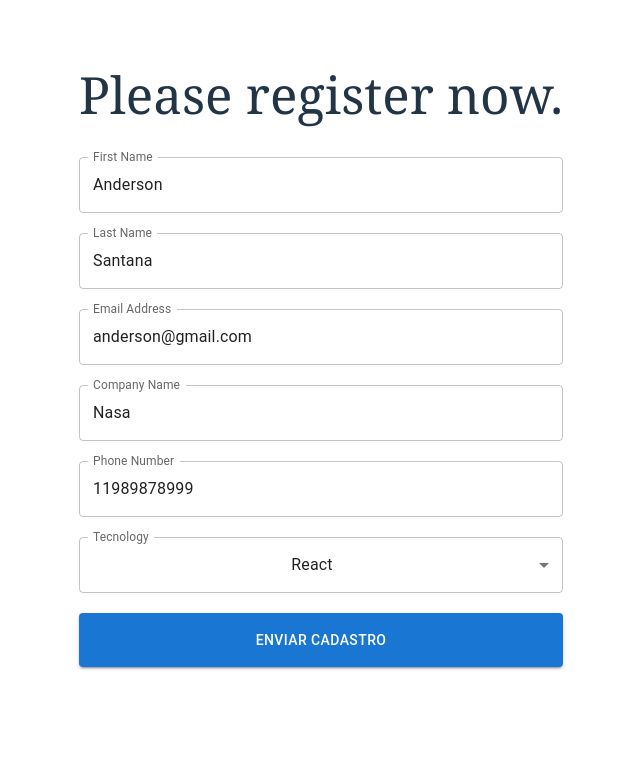
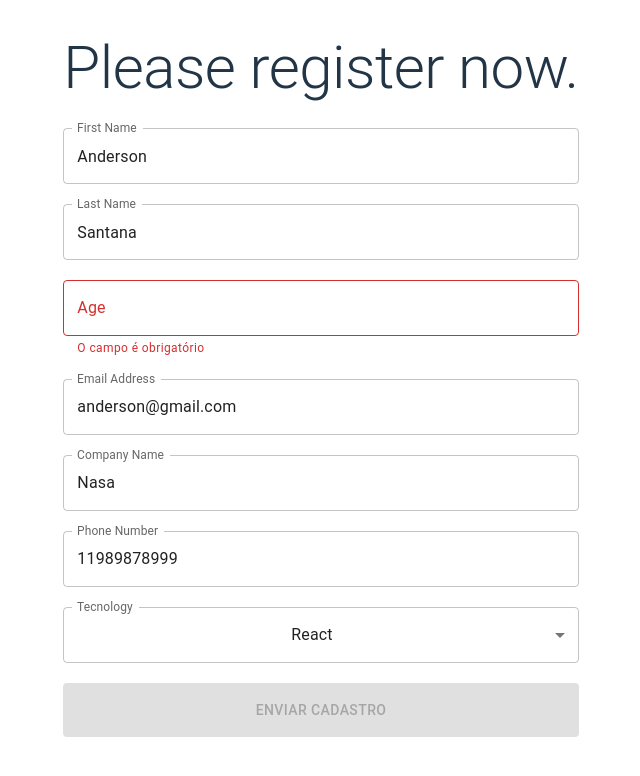
Before and after one commit to ander0308/react-hook-form, a React (Vite) app: page / in a window 1280 px wide. Shown: the top 776 px of the page, without its empty margins (319-959 px from the left). Built offline with nearby package versions, Linux system fonts and the light colour scheme; data requests are answered from the project's data file.

Commit message:
feat: add routes

```diff
--- a/package.json
+++ b/package.json
@@ -19,6 +19,7 @@
     "react": "^18.2.0",
     "react-dom": "^18.2.0",
     "react-hook-form": "^7.47.0",
+    "react-router-dom": "^6.20.1",
     "yup": "^1.3.2",
     "zod": "^3.22.4"
   },
--- a/src/App.tsx
+++ b/src/App.tsx
@@ -1,7 +1,8 @@
 // import "./App.css";
 import "./AppMaterial.css";
-import { MaterialUiForm } from "./components/MaterialUiForm";
+// import { MaterialUiForm } from "./components/MaterialUiForm";
 import { UserProvider } from "./context/UserContext";
+import { AppRoutes } from "./routes";
 // import { YoutubeForm } from "./components/YoutubeForm";
 // import { YupYoutubeForm } from "./components/YupYoutubeForm";
 // import { ZodYoutubeForm } from "./components/ZodYoutubeForm";
@@ -9,7 +10,7 @@ import { UserProvider } from "./context/UserContext";
 function App() {
   return (
     <UserProvider>
-      <MaterialUiForm />
+      <AppRoutes />
     </UserProvider>
   );
 }
--- a/src/context/UserContext.tsx
+++ b/src/context/UserContext.tsx
@@ -1,10 +1,11 @@
 import React, { ReactNode } from "react";
-import { TFormValues } from "../components/MaterialUiForm";
+import { TFormValues } from "../pages/MaterialUiForm";
 import { useFetch } from "../hooks/useFetch";
 
 const userContextValues = {
   firstName: "",
   lastName: "",
+  age: "",
   email: "",
   company: "",
   phone: "",
@@ -19,14 +20,30 @@ type TUserProvider = {
 export const UserProvider = ({ children }: TUserProvider) => {
   const { data } = useFetch();
 
-  const values = {
+  // const dataStorage = sessionStorage.getItem(
+  //   "form_zod_material_values_storage"
+  // );
+  // const objStorage = JSON.parse(dataStorage || "");
+
+  const values: TFormValues = {
     firstName: data?.firstName || "",
     lastName: data?.lastName || "",
+    age: data?.age || "",
     email: data?.email || "",
     company: data?.company || "",
     phone: data?.phone || "",
     tecnology: data?.tecnology || "",
   };
 
+  // const valuesStorage: TFormValues = {
+  //   firstName: objStorage.firstName || data?.firstName,
+  //   lastName: objStorage.lastName || data?.lastName,
+  //   age: objStorage.age || data?.age,
+  //   email: objStorage.email || data?.email,
+  //   company: objStorage.company || data?.company,
+  //   phone: objStorage.phone || data?.phone,
+  //   tecnology: objStorage.tecnology || data?.tecnology,
+  // };
+
   return <UserContext.Provider value={values}>{children}</UserContext.Provider>;
 };
--- a/src/hooks/useFetch.ts
+++ b/src/hooks/useFetch.ts
@@ -1,5 +1,5 @@
 import React from "react";
-import { TFormValues } from "../components/MaterialUiForm";
+import { TFormValues } from "../pages/MaterialUiForm";
 
 export const useFetch = () => {
   const [data, setData] = React.useState<TFormValues>();
--- a/src/components/MaterialUiForm.tsx
+++ b/src/pages/MaterialUiForm.tsx
@@ -11,14 +11,17 @@ import {
   MenuItem,
   Select,
   TextField,
+  Typography,
 } from "@mui/material";
 import { UserContext } from "../context/UserContext";
+import { useNavigate } from "react-router-dom";
 
 export type TFormValues = z.infer<typeof schema>;
 
 const schema = z.object({
   firstName: z.string().min(1, "O campo é obrigatório"),
   lastName: z.string().min(1, "O campo é obrigatório"),
+  age: z.string().min(1, "O campo é obrigatório").optional(),
   email: z
     .string()
     .min(1, "O campo é obrigatório")
@@ -32,11 +35,13 @@ const schema = z.object({
 });
 
 export const MaterialUiForm = () => {
+  const navigate = useNavigate();
   const userCtx = React.useContext(UserContext);
 
   const defaultFormValues: TFormValues = {
     firstName: userCtx.firstName,
     lastName: userCtx.lastName,
+    age: userCtx.age,
     email: userCtx.email,
     company: userCtx.company,
     phone: userCtx.phone,
@@ -46,7 +51,7 @@ export const MaterialUiForm = () => {
   const [data, setData] = React.useState("");
   const form = useForm<TFormValues>({
     defaultValues: defaultFormValues,
-    mode: "onTouched", // modo de validação padrão, existe onChange, onBlur e etc...
+    mode: "onChange", // modo de validação padrão, existe onChange, onBlur e etc...
     resolver: zodResolver(schema),
   });
   const {
@@ -54,8 +59,13 @@ export const MaterialUiForm = () => {
     handleSubmit,
     setValue,
     // register,
-    reset,
-    formState: { isSubmitSuccessful, errors, isValid, isSubmitting },
+    // reset,
+    formState: {
+      // isSubmitSuccessful,
+      errors,
+      isValid,
+      isSubmitting,
+    },
   } = form;
 
   const onSubmit = (values: TFormValues) => {
@@ -65,26 +75,32 @@ export const MaterialUiForm = () => {
       "form_zod_material_values_storage",
       JSON.stringify(values)
     );
+    navigate("/revisao");
   };
 
   React.useEffect(() => {
-    setValue("firstName", userCtx.firstName, { shouldValidate: true });
+    setValue("firstName", userCtx.firstName, {
+      shouldValidate: true,
+      shouldDirty: true,
+    });
     setValue("lastName", userCtx.lastName, { shouldValidate: true });
+    setValue("age", userCtx.age, { shouldValidate: true });
     setValue("email", userCtx.email, { shouldValidate: true });
     setValue("company", userCtx.company, { shouldValidate: true });
     setValue("phone", userCtx.phone, { shouldValidate: true });
     setValue("tecnology", userCtx.tecnology, { shouldValidate: true });
   }, [userCtx]);
 
-  React.useEffect(() => {
-    if (isSubmitSuccessful) {
-      reset();
-    }
-  }, [isSubmitSuccessful, reset]);
+  // React.useEffect(() => {
+  //   if (isSubmitSuccessful) {
+  //     reset();
+  //   }
+  // }, [isSubmitSuccessful, reset]);
 
   return (
     <div>
-      <h1>Please register now.</h1>
+      <Typography variant="h2">Please register now.</Typography>
+      <br />
       <form onSubmit={handleSubmit(onSubmit)}>
         {/* <TextField
           {...register("firstName")}
@@ -125,6 +141,23 @@ export const MaterialUiForm = () => {
               variant="outlined"
               className="inputText"
               error={!!errors.lastName}
+              helperText={fieldState.error?.message}
+            />
+          )}
+        />
+
+        <Controller
+          control={control}
+          name="age"
+          render={({ field, fieldState }) => (
+            <TextField
+              {...field}
+              id="outlined-basic"
+              label="Age"
+              placeholder="Age"
+              variant="outlined"
+              className="inputText"
+              error={!!errors.age}
               helperText={fieldState.error?.message}
             />
           )}
--- /dev/null
+++ b/src/pages/MaterialUiRevisao.tsx
@@ -0,0 +1,35 @@
+import { Box, Button, Typography } from "@mui/material";
+import { UserContext } from "../context/UserContext";
+import React from "react";
+import { useNavigate } from "react-router-dom";
+
+export const MaterialUiFormRevisao = () => {
+  const navigate = useNavigate();
+  const [data, setData] = React.useState("");
+  const dataCtx = React.useContext(UserContext);
+
+  React.useEffect(() => {
+    const dataStorage = sessionStorage.getItem(
+      "form_zod_material_values_storage"
+    );
+
+    if (dataStorage) {
+      setData(dataStorage);
+    } else {
+      setData(JSON.stringify(dataCtx, null, 2));
+    }
+  }, []);
+
+  return (
+    <>
+      <Typography variant="h2">Revisão</Typography>
+      <br />
+      <Box>
+        <pre>{data}</pre>
+      </Box>
+      <Button variant="outlined" onClick={() => navigate("/")}>
+        Voltar
+      </Button>
+    </>
+  );
+};
--- /dev/null
+++ b/src/pages/NotFound.tsx
@@ -0,0 +1,5 @@
+import { Typography } from "@mui/material";
+
+export const NotFound = () => {
+  return <Typography variant="h1">Página não encontrada</Typography>;
+};
--- /dev/null
+++ b/src/routes.tsx
@@ -0,0 +1,18 @@
+import { BrowserRouter, Route, Routes } from "react-router-dom";
+import { MaterialUiForm } from "./pages/MaterialUiForm";
+import { MaterialUiFormRevisao } from "./pages/MaterialUiRevisao";
+import { NotFound } from "./pages/NotFound";
+
+const AppRoutes = () => {
+  return (
+    <BrowserRouter>
+      <Routes>
+        <Route path="/" element={<MaterialUiForm />} />
+        <Route path="/revisao" element={<MaterialUiFormRevisao />} />
+        <Route path="*" element={<NotFound />} />
+      </Routes>
+    </BrowserRouter>
+  );
+};
+
+export { AppRoutes };
```
Also changed, not shown: 1 other file (tests, documents, lock files or other folders).
